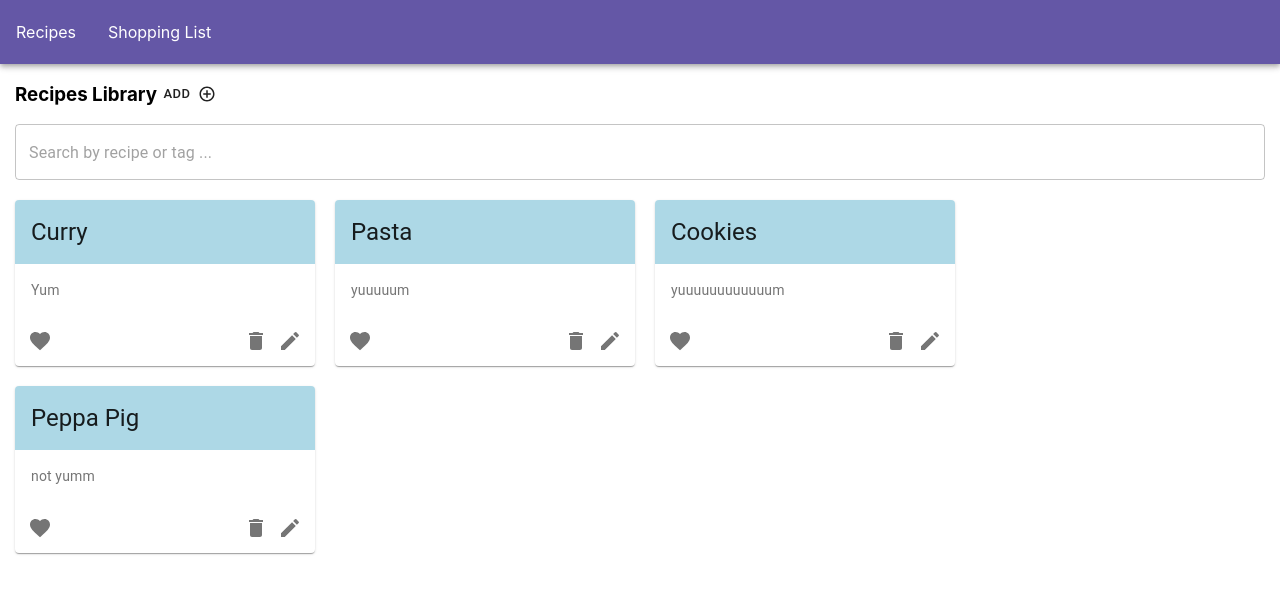
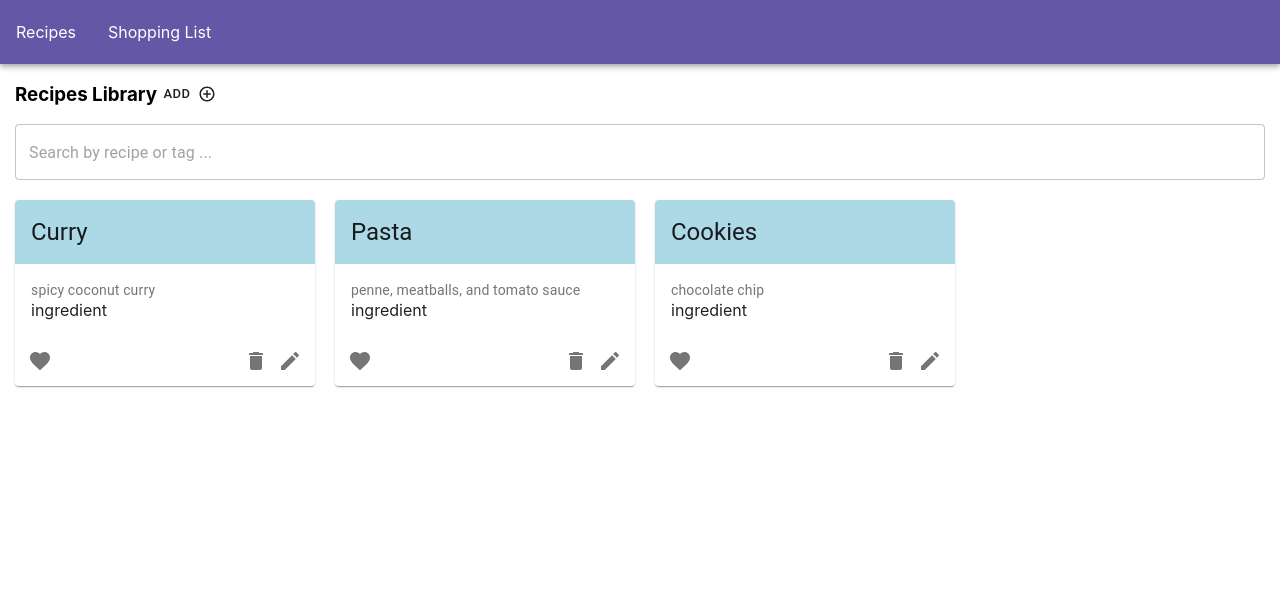
Before and after one commit to elainetsun/meal-planning-app, a React (Create React App) app in the folder meal-planning/: page /recipes in a window 1280 px wide. Shown: the top 594 px of the page. Built offline with nearby package versions, Linux system fonts and the light colour scheme.

Commit message:
add ingredients from modal saves to recipe card

```diff
--- a/meal-planning/src/components/add-recipe-dialog/AddRecipeDialog.js
+++ b/meal-planning/src/components/add-recipe-dialog/AddRecipeDialog.js
@@ -11,15 +11,17 @@ import IngredientSelector from '../ingredient-selector/IngredientSelector';
 
 const AddRecipeDialog = ({ isOpen, handleDialogClose, handleDialogSumbit }) => {
   const defaultRecipeState = {
+    id: Math.random()*100,
     name: '',
     description: '',
-    ingredients: ''
+    ingredients: []
   };
 
   const [recipeState, setRecipe] = useState(defaultRecipeState);
 
   const handleClose = () => {
     handleDialogClose();
+    setRecipe(defaultRecipeState);
   };
 
   const handleSubmit = event => {
@@ -33,6 +35,16 @@ const AddRecipeDialog = ({ isOpen, handleDialogClose, handleDialogSumbit }) => {
       ...recipeState,
       [event.target.id]: event.target.value
     });
+  };
+
+  const handleIngredientChange = newIngredients=> {
+    if(newIngredients.length > 0 ) {
+      const ingredients = [];
+      newIngredients.forEach(i => {
+        ingredients.push(`${i.quantity} - ${i.ingredient}`);
+      });
+      setRecipe({...recipeState, ingredients});
+    }
   };
 
   return (
@@ -64,8 +76,7 @@ const AddRecipeDialog = ({ isOpen, handleDialogClose, handleDialogSumbit }) => {
                 fullWidth
               />
             </div>
-
-            <IngredientSelector />
+            <IngredientSelector handleIngredientChange={handleIngredientChange}/>
             <TagSelector />
           </DialogContent>
           <DialogActions>
--- a/meal-planning/src/components/ingredient-selector/IngredientSelector.js
+++ b/meal-planning/src/components/ingredient-selector/IngredientSelector.js
@@ -1,13 +1,13 @@
-import React from 'react';
+import React, { useState }from 'react';
 import MaterialTable from 'material-table';
 import Paper from '@material-ui/core/Paper';
-const IngredientSelector = () => {
-  const [state, setState] = React.useState({
+const IngredientSelector = ({handleIngredientChange}) => {
+  const [state, setState] = useState({
     columns: [
       { title: 'Ingredient', field: 'ingredient' },
-      { title: 'Quantity', field: 'quanitiy', type: 'numeric' }
+      { title: 'Quantity', field: 'quantity', type: 'numeric'}
     ],
-    data: [{ ingredient: 'Carrot', quanitiy: 1 }]
+    data: []
   });
 
   return (
@@ -22,8 +22,8 @@ const IngredientSelector = () => {
         data={state.data}
         localization={{
           body: {
-            editRow: { deleteText: 'Delete this row?' },
-            emptyDataSourceMessage: ''
+            editRow: { deleteText: 'Delete this ingredient?' },
+            emptyDataSourceMessage: 'No ingredients to display'
           },
           header: {
             actions: ''
@@ -32,38 +32,35 @@ const IngredientSelector = () => {
         editable={{
           onRowAdd: newData =>
             new Promise(resolve => {
-              setTimeout(() => {
                 resolve();
                 setState(prevState => {
                   const data = [...prevState.data];
                   data.push(newData);
+                  handleIngredientChange(data)
                   return { ...prevState, data };
                 });
-              }, 300);
             }),
           onRowUpdate: (newData, oldData) =>
             new Promise(resolve => {
-              setTimeout(() => {
                 resolve();
                 if (oldData) {
                   setState(prevState => {
                     const data = [...prevState.data];
                     data[data.indexOf(oldData)] = newData;
+                    handleIngredientChange(data)
                     return { ...prevState, data };
-                  });
+                  })
                 }
-              }, 300);
             }),
           onRowDelete: oldData =>
             new Promise(resolve => {
-              setTimeout(() => {
                 resolve();
                 setState(prevState => {
                   const data = [...prevState.data];
                   data.splice(data.indexOf(oldData), 1);
+                  handleIngredientChange(data)
                   return { ...prevState, data };
-                });
-              }, 300);
+                })
             })
         }}
         options={{
--- a/meal-planning/src/components/recipe-card/RecipeCard.js
+++ b/meal-planning/src/components/recipe-card/RecipeCard.js
@@ -36,6 +36,9 @@ const RecipeCard = ({ recipe }) => {
           <Typography variant="body2" color="textSecondary" component="p">
             {recipe.description}
           </Typography>
+          <section>{recipe.ingredients.map(i=> {
+            return <div key={i.id}>{i}</div>
+          })}</section>
         </CardContent>
         <CardActions disableSpacing className={styles.actions}>
           <IconButton
--- /dev/null
+++ b/meal-planning/src/components/recipe-library/DefaultRecipes.js
@@ -0,0 +1,22 @@
+const defaultRecipes = [
+    {
+      id: 1,
+      name: 'Curry',
+      description: 'spicy coconut curry',
+      ingredients: ['ingredient']
+    },
+    {
+      id: 2,
+      name: 'Pasta',
+      description: 'penne, meatballs, and tomato sauce',
+      ingredients: ['ingredient']
+    },
+    {
+      id: 3,
+      name: 'Cookies',
+      description: 'chocolate chip',
+      ingredients: ['ingredient']
+    }
+  ];
+
+  export default defaultRecipes;
--- a/meal-planning/src/components/recipe-library/RecipesLibrary.js
+++ b/meal-planning/src/components/recipe-library/RecipesLibrary.js
@@ -5,41 +5,17 @@ import Button from '@material-ui/core/Button';
 import AddCircleOutline from '@material-ui/icons/AddCircleOutline';
 import AddRecipeDialog from '../add-recipe-dialog/AddRecipeDialog';
 import TextField from '@material-ui/core/TextField';
+import defaultRecipes from './DefaultRecipes';
 
 const RecipesLibrary = () => {
-  const defaultRecipes = [
-    {
-      id: 1,
-      name: 'Curry',
-      description: 'Yum'
-    },
-    {
-      id: 2,
-      name: 'Pasta',
-      description: 'yuuuuum'
-    },
-    {
-      id: 3,
-      name: 'Cookies',
-      description: 'yuuuuuuuuuuuum'
-    },
-    {
-      id: 4,
-      name: 'Peppa Pig',
-      description: 'not yumm'
-    }
-  ];
 
   const [isModalOpen, setIsModalOpen] = useState(false);
   const [recipes, setRecipes] = useState(defaultRecipes);
-
   const [search, setSearch] = useState('');
 
   const filteredRecipes = recipes.filter( recipe =>{
     return recipe.name.toLowerCase().includes(search.toLowerCase());
-  }
-)
-
+  });
 
   const openModal = () => {
     setIsModalOpen(true);
```
